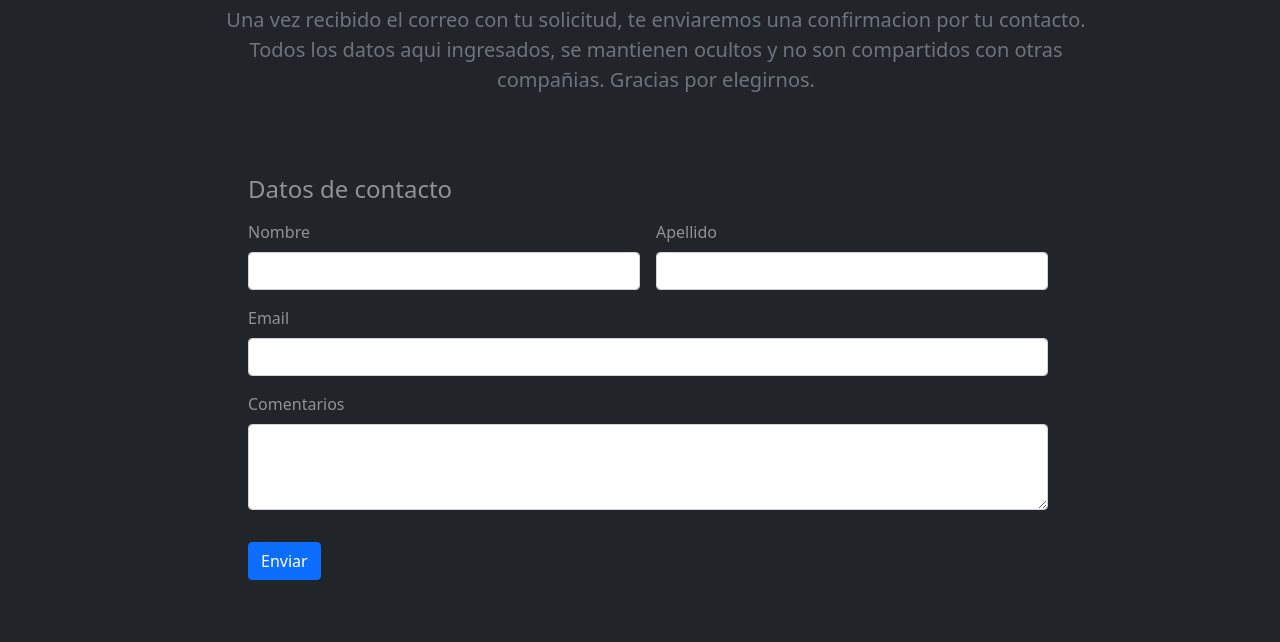
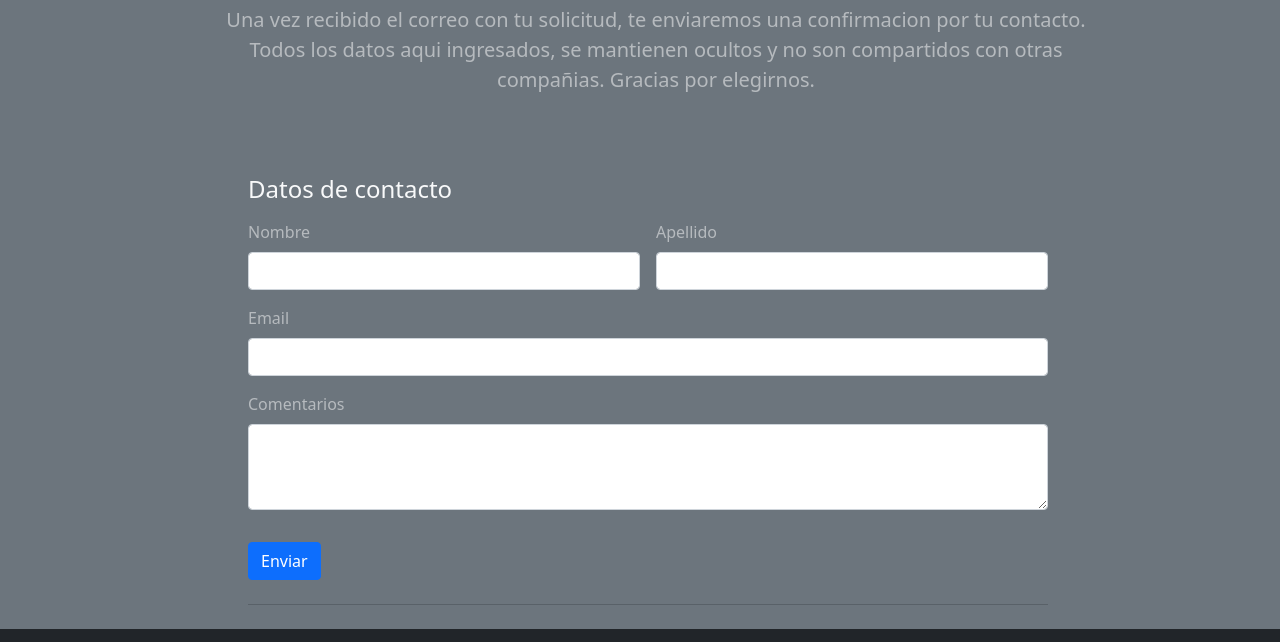
Before and after one commit to mosk123/luthier-contardi-bt, a plain HTML site: page contacto.html in a window 1280 px wide. Shown: the part 201-843 px from the top of the page. Drawn offline with nearby package versions, Linux system fonts and the light colour scheme.

Commit message:
contactonuevo

```diff
--- a/contacto.html
+++ b/contacto.html
@@ -33,10 +33,10 @@
           </div>
         </nav>
       </header>
-      <main class="mainNosotros bg-dark">
+      <main class="mainNosotros bg-secondary">
         <div class="contenedorFormulario text-light">
           <h2>Completa el formulario</h2>
-          <p class="lead text-muted">
+          <p class="lead text-white-50">
             Una vez recibido el correo con tu solicitud, te enviaremos una confirmacion por tu contacto.
             Todos los datos aqui ingresados, se mantienen ocultos y no son compartidos con otras compañias. Gracias por elegirnos.
           </p>
@@ -44,7 +44,7 @@
         <div class="formularioNuevo">
         <form class="formulario">
           <div class="cols-md-6 col-lg-8">
-            <h4 class="mb-3 row-cols-sm-auto text-white-50">Datos de contacto</h4>
+            <h4 class="mb-3 row-cols-sm-auto text-light">Datos de contacto</h4>
             <form class="needs-validation" novalidate="">
               <div class="row g-3">
                 <div class="col-sm-6">
```
